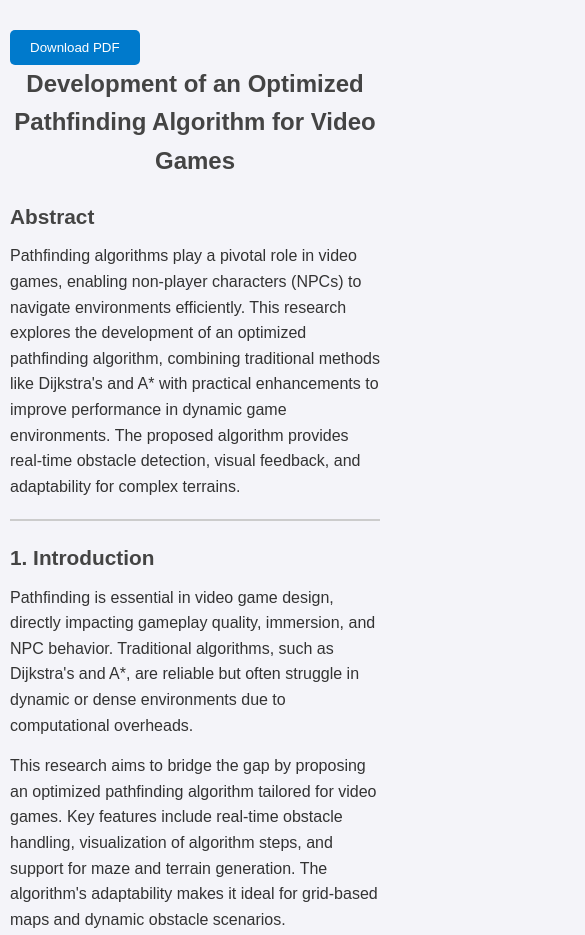
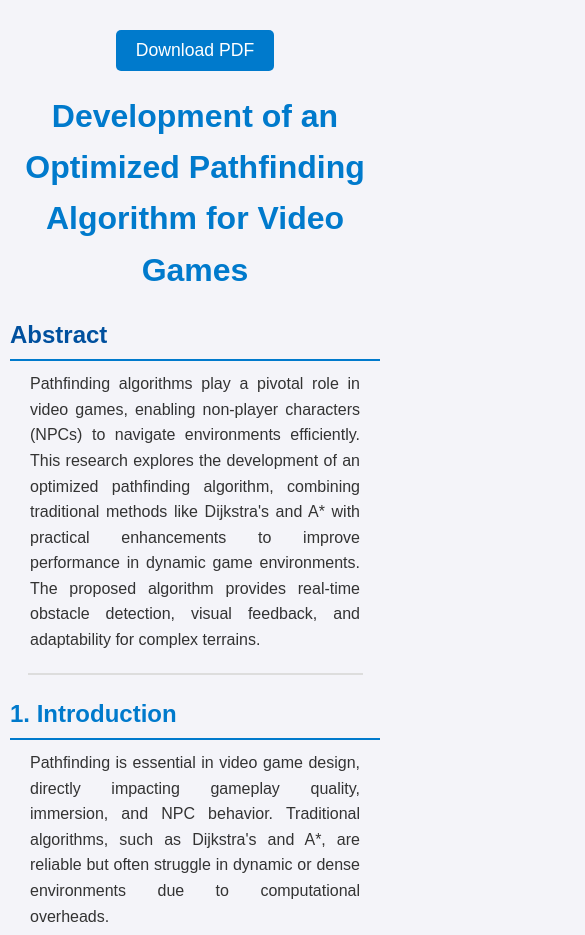
Before and after one commit to DrFiles/docs-Optimize-PathfindingAlgorithm, a plain HTML site: page index.html in a window 390 px wide. Shown: the top 935 px of the page, 585 px wide, since content can reach past the window. Drawn offline with nearby package versions, Linux system fonts and the light colour scheme.

Commit message:
Update index.html

```diff
--- a/index.html
+++ b/index.html
@@ -7,6 +7,123 @@
     <script src="https://cdnjs.cloudflare.com/ajax/libs/jspdf/2.5.1/jspdf.umd.min.js"></script>
     <script src="https://cdnjs.cloudflare.com/ajax/libs/html2canvas/1.4.1/html2canvas.min.js"></script>
     <title>Document</title>
+     <style>
+         /* General Body Styles */
+body {
+    font-family: Arial, sans-serif;
+    line-height: 1.6;
+    margin: 0;
+    padding: 0;
+    background-color: #f4f4f9;
+    color: #333;
+}
+
+/* Header Styles */
+h1 {
+    text-align: center;
+    font-size: 2.5em;
+    margin-top: 20px;
+    color: #007acc;
+}
+
+h2 {
+    font-size: 1.8em;
+    margin-top: 20px;
+    color: #00509e;
+    border-bottom: 2px solid #007acc;
+    padding-bottom: 5px;
+}
+
+/* Paragraph and List Styles */
+p {
+    font-size: 1.1em;
+    margin: 10px 20px;
+    text-align: justify;
+}
+
+ul, ol {
+    margin: 10px 40px;
+    font-size: 1.1em;
+}
+
+/* Table Styles */
+table {
+    width: 90%;
+    margin: 20px auto;
+    border-collapse: collapse;
+    box-shadow: 0 2px 5px rgba(0, 0, 0, 0.1);
+}
+
+th, td {
+    padding: 12px;
+    text-align: left;
+    border: 1px solid #ddd;
+}
+
+th {
+    background-color: #007acc;
+    color: white;
+}
+
+td {
+    background-color: #f9f9f9;
+}
+
+/* Button Styles */
+button {
+    display: block;
+    margin: 20px auto;
+    padding: 10px 20px;
+    background-color: #007acc;
+    color: white;
+    border: none;
+    border-radius: 5px;
+    cursor: pointer;
+    font-size: 1.1em;
+    transition: background-color 0.3s ease;
+}
+
+button:hover {
+    background-color: #00509e;
+}
+
+/* Divider Line Styles */
+hr {
+    margin: 20px auto;
+    width: 90%;
+    border: 1px solid #ddd;
+}
+
+/* Highlight Key Points */
+strong {
+    color: #007acc;
+}
+
+/* Adjusts for Smaller Screens */
+@media (max-width: 768px) {
+    body {
+        padding: 10px;
+    }
+
+    h1 {
+        font-size: 2em;
+    }
+
+    h2 {
+        font-size: 1.5em;
+    }
+
+    p {
+        font-size: 1em;
+    }
+
+    table {
+        font-size: 0.9em;
+    }
+}
+</style>
+
+
 </head>
 <body>
 
```
